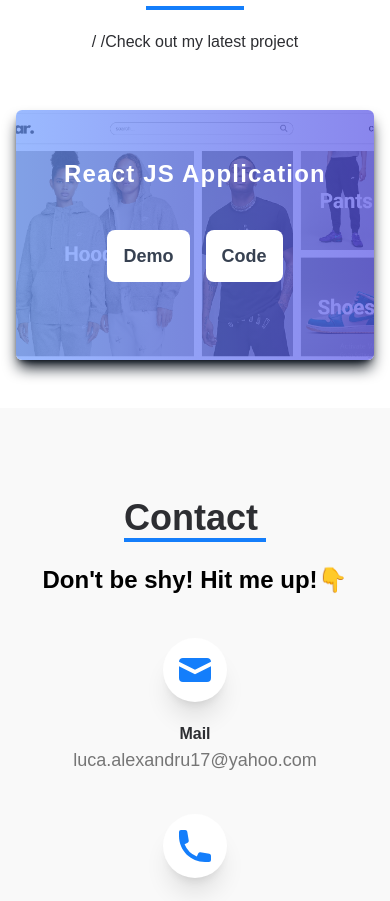
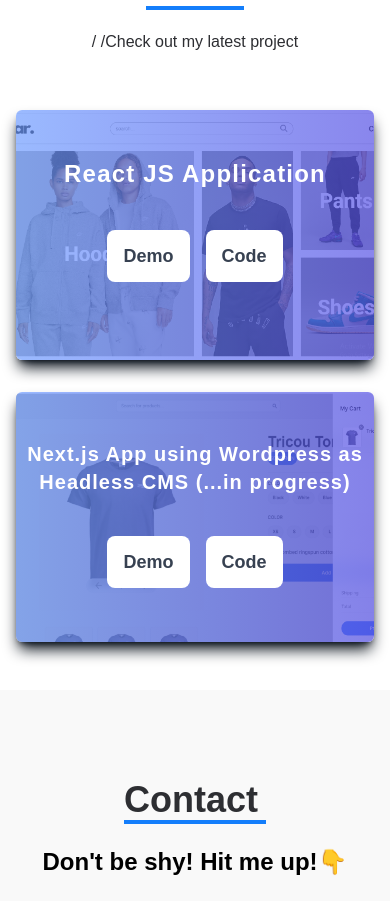
Before and after one commit to luca1777/portofolio-website, a React (Create React App) app: page / in a window 390 px wide. Shown: the part 2473-3374 px from the top of the page. Built offline with nearby package versions, Linux system fonts and the light colour scheme.

Commit message:
updated projects section

```diff
--- a/src/App.css
+++ b/src/App.css
@@ -21,6 +21,10 @@
 
 .bgImage {
     background-image: url(../src/assets/getwear.png);
+}
+
+.bgImagePro {
+    background-image: url(../src/assets/pro-ecommerce.png);
 }
 
 .content-div {
--- a/src/components/Work.jsx
+++ b/src/components/Work.jsx
@@ -10,7 +10,7 @@ export const Work = () => {
           </p>
           <p className="py-6">/ /Check out my latest project</p>
         </div>
-        <div className="grid sm:grid-cols-2 md:grid-cols-2 gap-4">
+        <div className="grid sm:grid-cols-2 md:grid-cols-2 gap-8">
           <div className="bgImage shadow-lg shadow-[#040c16] group container rounded-md flex justify-center items-center mx-auto content-div relative">
             <p className="sm:block hidden text-white bg-image rounded-md group-hover:opacity-0 text-2xl absolute top-0 text-center py-2 w-full">Hover Me</p>
             <div className="sm:opacity-0 group-hover:opacity-100 opacity-100 bg-image w-full h-full rounded-md text-center pt-12">
@@ -31,6 +31,26 @@ export const Work = () => {
               </div>
             </div>
           </div>
+          <div className="bgImagePro shadow-lg shadow-[#040c16] group container rounded-md flex justify-center items-center mx-auto content-div relative">
+            <p className="sm:block hidden text-white bg-image rounded-md group-hover:opacity-0 text-2xl absolute top-0 text-center py-2 w-full">Hover Me</p>
+            <div className="sm:opacity-0 group-hover:opacity-100 opacity-100 px-2 bg-image w-full h-full rounded-md text-center pt-12">
+              <span className="text-xl font-bold text-white tracking-wider">
+                Next.js App using Wordpress as Headless CMS (...in progress)
+              </span>
+              <div className="pt-8 text-center">
+                <a href="https://pro-ecommerce.netlify.app/" target="_blank" rel="noopener noreferrer">
+                  <button className="text-center rounded-lg px-4 py-3 m-2 bg-white hover:bg-gray-200 text-gray-700 font-bold text-lg">
+                    Demo
+                  </button>
+                </a>
+                <a href="https://github.com/luca1777/pro-ecommerce" target="_blank" rel="noopener noreferrer">
+                  <button className="text-center rounded-lg px-4 py-3 m-2 bg-white hover:bg-gray-200 text-gray-700 font-bold text-lg">
+                    Code
+                  </button>
+                </a>
+              </div>
+            </div>
+          </div>
         </div>
       </div>
     </div>
```
Also changed, not shown: src/assets/pro-ecommerce.png (added).
